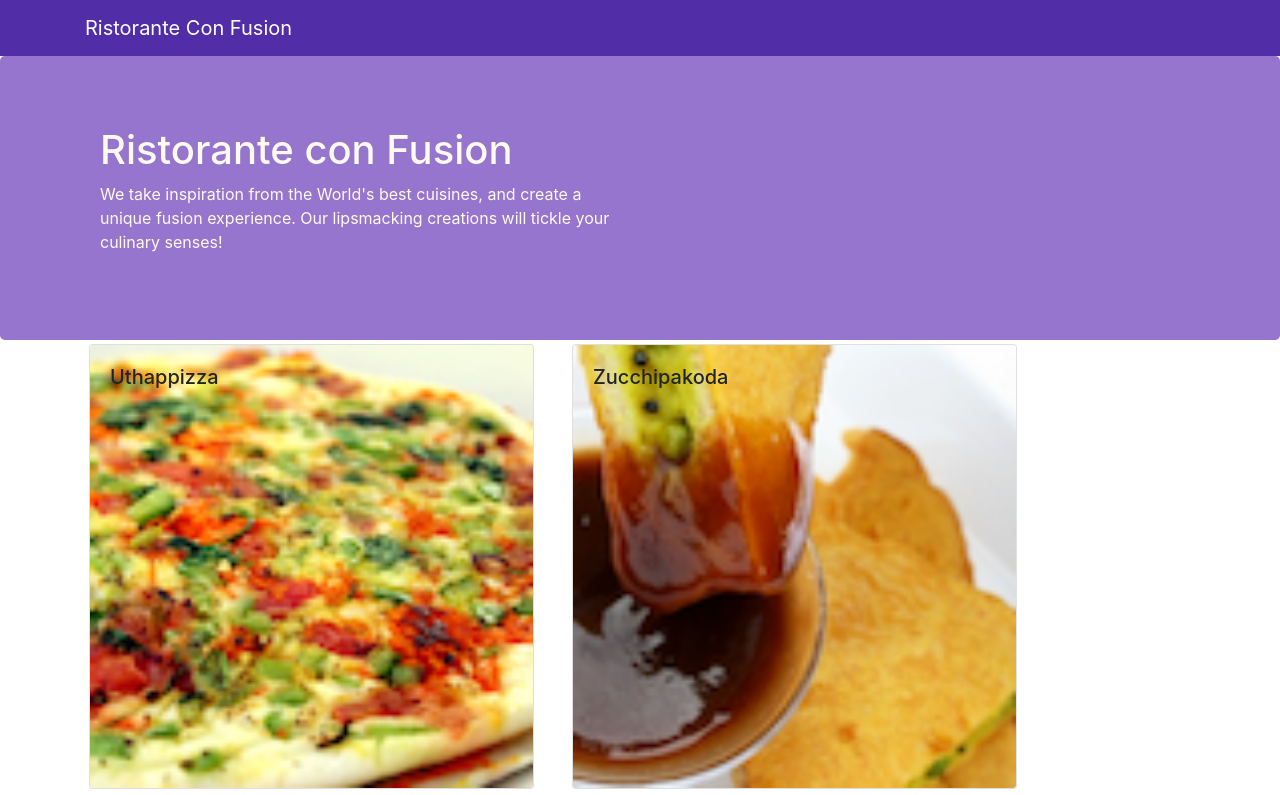
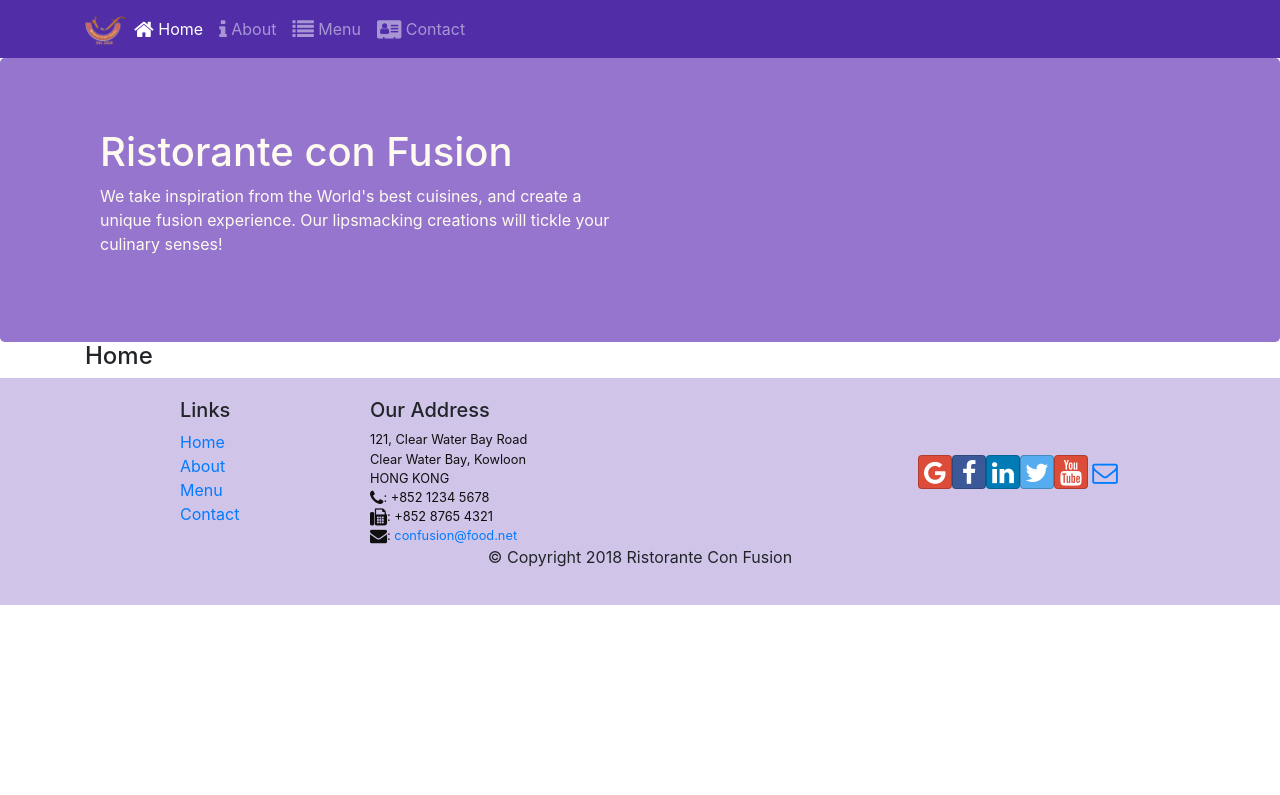
Before and after one commit to n1ceh4cker/confusion-react, a React (Create React App) app: page /home in a window 1280 px wide. Shown: the top 795 px of the page. Built offline with nearby package versions, Linux system fonts and the light colour scheme.

Commit message:
React Router

```diff
--- a/package.json
+++ b/package.json
@@ -12,6 +12,7 @@
     "react": "^16.13.1",
     "react-dom": "^16.13.1",
     "react-popper": "^0.9.2",
+    "react-router-dom": "^4.2.2",
     "react-scripts": "3.4.3",
     "reactstrap": "^5.0.0"
   },
--- a/src/App.js
+++ b/src/App.js
@@ -1,13 +1,16 @@
 import React, { Component } from 'react';
 import './App.css';
 import Main from './components/MainComponent';
+import { BrowserRouter } from 'react-router-dom';
 
 class App extends Component{
   render(){
     return (
-      <div className="App">
-        <Main />
-      </div>
+      <BrowserRouter>
+        <div className="App">
+          <Main />
+        </div>
+      </BrowserRouter>
     );
   }
 
--- a/src/components/Footer.js
+++ b/src/components/Footer.js
@@ -1,4 +1,5 @@
 import React from 'react'
+import { Link } from 'react-router-dom'
 
 function Footer(props) {
     return (
@@ -8,10 +9,10 @@
                     <div className="col-4 offset-1 col-sm-2">
                         <h5>Links</h5>
                         <ul class="list-unstyled">
-                            <li><a href="#">Home</a></li>
-                            <li><a href="#">About</a></li>
-                            <li><a href="#">Menu</a></li>
-                            <li><a href="#">Contact</a></li>
+                            <li><Link to="/home">Home</Link></li>
+                            <li><Link to="/about">About</Link></li>
+                            <li><Link to="/menu">Menu</Link></li>
+                            <li><Link to="/contact">Contact</Link></li>
                         </ul>
                     </div>
                     <div className="col-7 col-sm-5">
--- a/src/components/Header.js
+++ b/src/components/Header.js
@@ -1,13 +1,50 @@
 import React, { Component } from 'react'
-import { Navbar, NavbarBrand, Jumbotron } from 'reactstrap'
+import { Navbar, NavbarBrand, Jumbotron, Collapse, Nav, NavItem, NavbarToggler } from 'reactstrap'
+import { NavLink } from 'react-router-dom'
 
 export default class Header extends Component {
+    state = {
+        isNavOpen: false
+    }
+    toggleNav = () =>{
+        this.setState({
+            isNavOpen: !this.state.isNavOpen
+        })
+    }
     render() {
         return (
             <React.Fragment>
-                <Navbar dark>
+                <Navbar dark expand="md">
                     <div className="container">
-                        <NavbarBrand href="/">Ristorante Con Fusion</NavbarBrand>
+                        <NavbarToggler onClick={this.toggleNav} />
+                        <NavbarBrand className="mr-auto" href="/">
+                            <img src="assets/images/logo.png" height="30" width="41"
+                                alt="Ristorante Con Fusion" />
+                        </NavbarBrand>
+                        <Collapse isOpen={this.state.isNavOpen} navbar>
+                            <Nav navbar>
+                                <NavItem>
+                                    <NavLink className="nav-link" to="/home">
+                                        <span className="fa fa-home fa-lg"></span> Home
+                                    </NavLink>
+                                </NavItem>
+                                <NavItem>
+                                    <NavLink className="nav-link" to="/about">
+                                        <span className="fa fa-info fa-lg"></span> About
+                                    </NavLink>
+                                </NavItem>
+                                <NavItem>
+                                    <NavLink className="nav-link" to="/menu">
+                                        <span className="fa fa-list fa-lg"></span> Menu
+                                    </NavLink>
+                                </NavItem>
+                                <NavItem>
+                                    <NavLink className="nav-link" to="/contact">
+                                        <span className="fa fa-address-card fa-lg"></span> Contact
+                                    </NavLink>
+                                </NavItem>
+                            </Nav>
+                        </Collapse>
                     </div>
                 </Navbar>
                 <Jumbotron>
--- /dev/null
+++ b/src/components/HomeComponent.js
@@ -0,0 +1,13 @@
+import React from 'react'
+
+function Home() {
+    return (
+        <div>
+            <div className="container">
+                <h4>Home</h4>
+            </div>
+        </div>
+    )
+}
+
+export default Home
--- a/src/components/MainComponent.js
+++ b/src/components/MainComponent.js
@@ -1,4 +1,6 @@
-import React, { Component } from 'react'
+import React, { Component } from 'react';
+import { Switch, Route, Redirect } from 'react-router-dom'
+import Home from './HomeComponent';
 import Menu from './MenuComponent';
 import DishDetail from './DishDetailComponent'
 import { DISHES } from '../shared/dishes'
@@ -8,17 +10,19 @@
 export default class Main extends Component {
     state = {
         dishes: DISHES,
-        selectedDish: null
-    }
-    onDishSelect = (dishId) =>{
-        this.setState({ selectedDish: dishId })
     }
     render() {
+        const HomePage = () =>{
+            return(<Home />)
+        }
         return (
             <div>
                 <Header />
-                <Menu dishes={this.state.dishes} onClick={(dishId)=>this.onDishSelect(dishId)} />
-                <DishDetail dish={this.state.dishes.filter((dish)=> dish.id===this.state.selectedDish)[0]} />
+                <Switch>
+                    <Route path="/home" component={HomePage} />
+                    <Route exact path="/menu" component={() => <Menu dishes={this.state.dishes} /> } />
+                    <Redirect to="/home" />
+                </Switch>
                 <Footer />
             </div>
         )
--- a/src/components/MenuComponent.js
+++ b/src/components/MenuComponent.js
@@ -1,9 +1,9 @@
 import React from 'react'
 import { Card, CardImg, CardImgOverlay, CardTitle } from 'reactstrap'
 
-const RenderMenuItem = ({dish, onClick }) =>{
+const RenderMenuItem = ({ dish }) =>{
     return(
-        <Card key={dish.id} onClick={()=>onClick(dish.id)}>
+        <Card key={dish.id}>
             <CardImg width="100%" src={dish.image} alt={dish.name} />
             <CardImgOverlay>
                 <CardTitle>{dish.name}</CardTitle>
@@ -11,11 +11,11 @@
         </Card>
     )
 }
-const Menu = ({ dishes, onClick }) =>{
+const Menu = ({ dishes }) =>{
         const menu = dishes.map(dish =>{
             return(
                 <div className="col-12 col-md-5 m-1">
-                    <RenderMenuItem dish={dish} onClick={onClick} />
+                    <RenderMenuItem dish={dish} />
                 </div>
             )
         })
```
Also changed, not shown: 1 other file (tests, documents, lock files or other folders).
